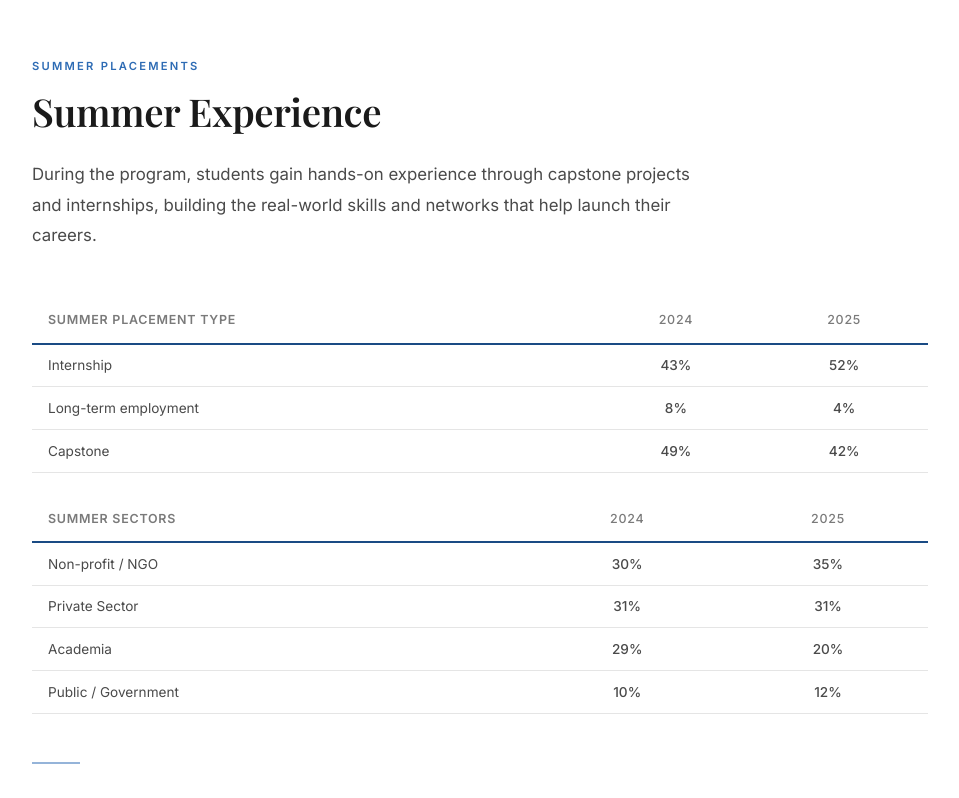
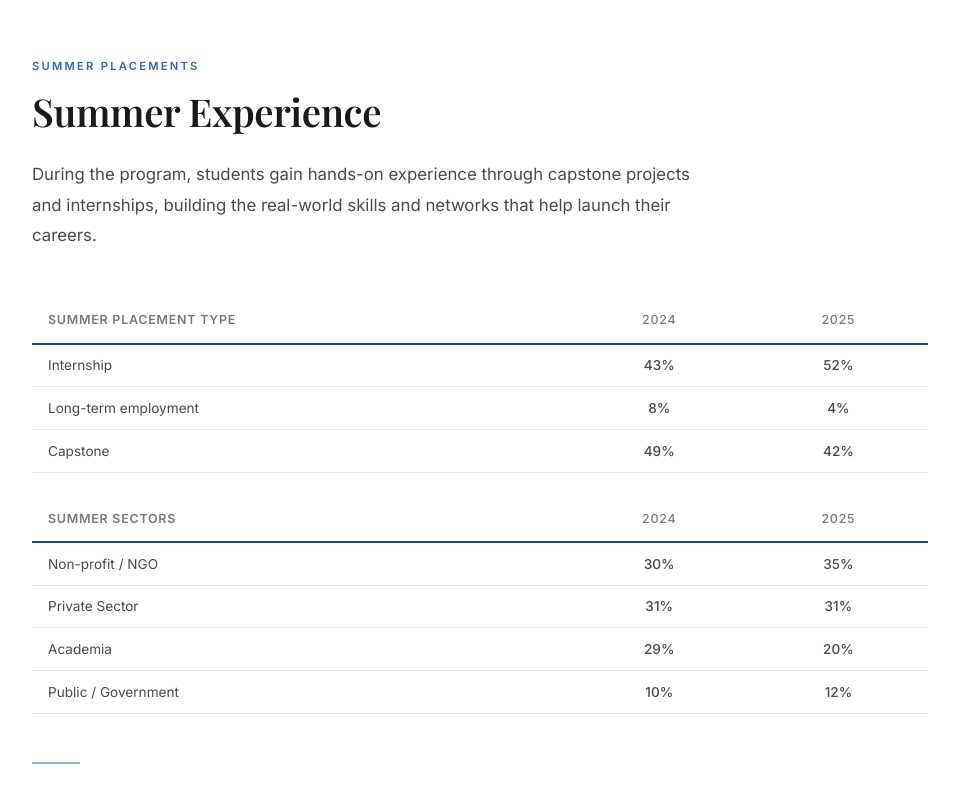
Before and after one commit to cotiangco/careeroutcomes, a plain HTML site: page index.html in a window 1280 px wide. Shown: the part 8370-9168 px from the top of the page, without its empty margins (160-1119 px from the left). Drawn offline with nearby package versions, Linux system fonts and the light colour scheme.

Commit message:
Update index.html

```diff
--- a/index.html
+++ b/index.html
@@ -447,6 +447,19 @@
     border-collapse: collapse;
     font-size: 0.85rem;
     margin: 1.5rem 0;
+    table-layout: fixed;
+  }
+
+  .summer-table th:first-child,
+  .summer-table td:first-child {
+    width: 60%;
+  }
+
+  .summer-table th:nth-child(2),
+  .summer-table th:nth-child(3),
+  .summer-table td:nth-child(2),
+  .summer-table td:nth-child(3) {
+    width: 20%;
   }
 
   .summer-table th {
```
